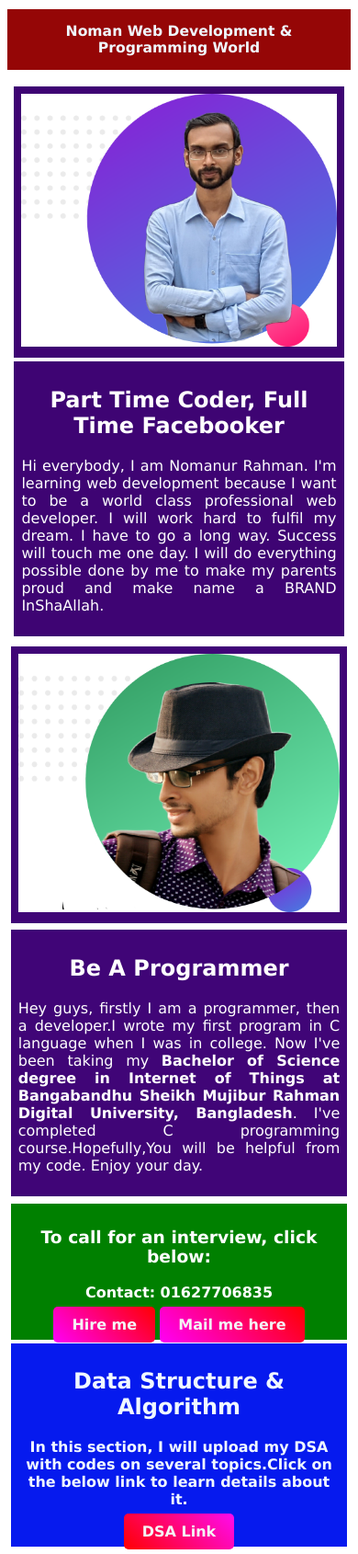
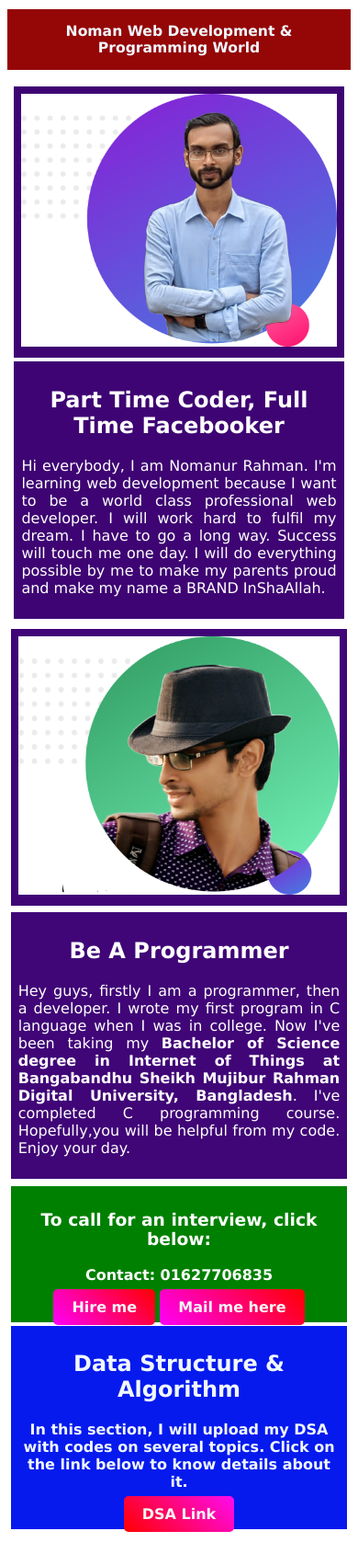
Before and after one commit to NomanSST/my-first-website, a plain HTML site: page index.html in a window 390 px wide. Shown: the whole page at 92% size. Drawn offline with Linux system fonts and the light colour scheme.

```diff
--- a/index.html
+++ b/index.html
@@ -19,7 +19,7 @@
         </div>
         <div class="first">
             <h2>Part Time Coder, Full Time Facebooker</h2>
-            <p>Hi everybody, I am Nomanur Rahman. I'm learning web development because I want to be a world class professional web developer. I will work hard to fulfil my dream. I have to go a long way. Success will touch me one day. I will do everything possible done by me to make my parents proud and make name a BRAND InShaAllah.</p>
+            <p>Hi everybody, I am Nomanur Rahman. I'm learning web development because I want to be a world class professional web developer. I will work hard to fulfil my dream. I have to go a long way. Success will touch me one day. I will do everything possible by me to make my parents proud and make my name a BRAND InShaAllah.</p>
         </div>
         </div>
 
@@ -30,7 +30,7 @@
             </div>
         <div class="second">
             <h2>Be A Programmer</h2>
-            <p>Hey guys, firstly I am a programmer, then a developer.I wrote my first program in C language when I was in college. Now I've been taking my <span style="font-weight:900">Bachelor of Science degree in Internet of Things at Bangabandhu Sheikh Mujibur Rahman Digital University, Bangladesh</span>. I've completed C programming course.Hopefully,You will be helpful from my code. Enjoy your day.</p>
+            <p>Hey guys, firstly I am a programmer, then a developer. I wrote my first program in C language when I was in college. Now I've been taking my <span style="font-weight:900">Bachelor of Science degree in Internet of Things at Bangabandhu Sheikh Mujibur Rahman Digital University, Bangladesh</span>. I've completed C programming course. Hopefully,you will be helpful from my code. Enjoy your day.</p>
         </div>
         </div>
     </div>
@@ -43,7 +43,7 @@
 
     <div class="third">
         <h2>Data Structure & Algorithm</h2>
-        <p>In this section, I will upload my DSA with codes on several topics.Click on the below link to learn details about it.</p>
+        <p>In this section, I will upload my DSA with codes on several topics. Click on the link below to know details about it.</p>
         <a target="framename" class="link2" href="dsa.html">DSA Link</a>
     </div>
 </body>
```
Also changed, not shown: dsa.html (+1 -1 lines).
